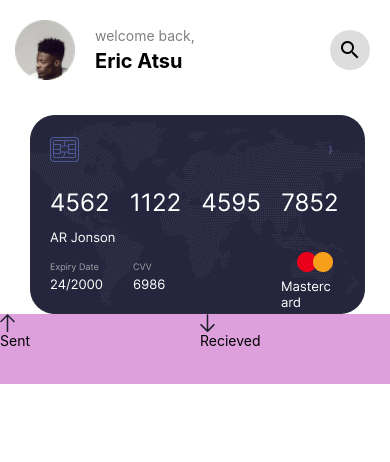
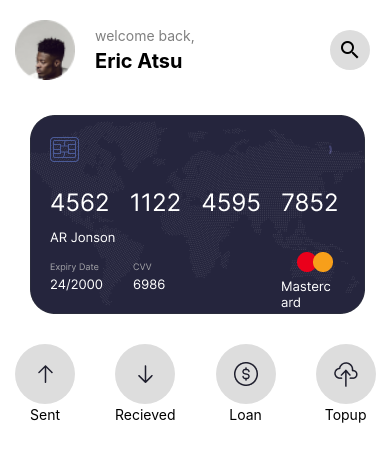
Before and after one commit to PROFF-1/rn-assignment5-22173542, a React Native app in the folder ExpensesApp/: screen /Settings in a window 390 px wide. Shown: the top 462 px of the page. Built offline with nearby package versions, Linux system fonts and the light colour scheme.

Commit message:
Processes Section created and styled

```diff
--- a/ExpensesApp/Data/data.js
+++ b/ExpensesApp/Data/data.js
@@ -24,11 +24,11 @@ export const transactionProcesses=[
 
 export const render =({item})=>{
   return(
-    <View style={{backgroundColor:'plum', width:200}}>
-      <View>
+    <View style={styles.processContainer}>
+      <View style={styles.processIconContainer}>
         <Image source={item.image}/>
       </View>
-      <Text>{item.name}</Text>
+      <Text style={styles.processName}>{item.name}</Text>
     </View>
   )
 }
--- a/ExpensesApp/Screens/Home.js
+++ b/ExpensesApp/Screens/Home.js
@@ -41,6 +41,8 @@ export default function Home() {
           renderItem={render}
           horizontal
           style={styles.processes}
+          showsHorizontalScrollIndicator={false}
+          scrollEnabled={false}
         />
       </View>
     </SafeAreaView>
--- a/ExpensesApp/Styles/styles.js
+++ b/ExpensesApp/Styles/styles.js
@@ -56,11 +56,36 @@ export const styles = StyleSheet.create({
 
   card:{
     marginTop: 30,
-    marginLeft: 30
+    marginLeft: 30,
+    marginBottom: 30,
+
   },
 
   processes:{
-    backgroundColor:'blue',
-    height:70,
+    height:80,
+    paddingLeft:15
+  },
+
+  processContainer:{
+    marginRight: 40,
+    display: 'flex',
+    alignItems:'center'
+  },
+
+
+  processIconContainer:{
+    backgroundColor: '#ddd',
+    height: 60,
+    width: 60,
+    display: 'flex',
+    alignItems:'center',
+    justifyContent:'center',
+    borderRadius: '50%',
+    marginBottom: 2
+  },
+
+  processName:{
+    color: 'aaa',
+
   }
 })
```
